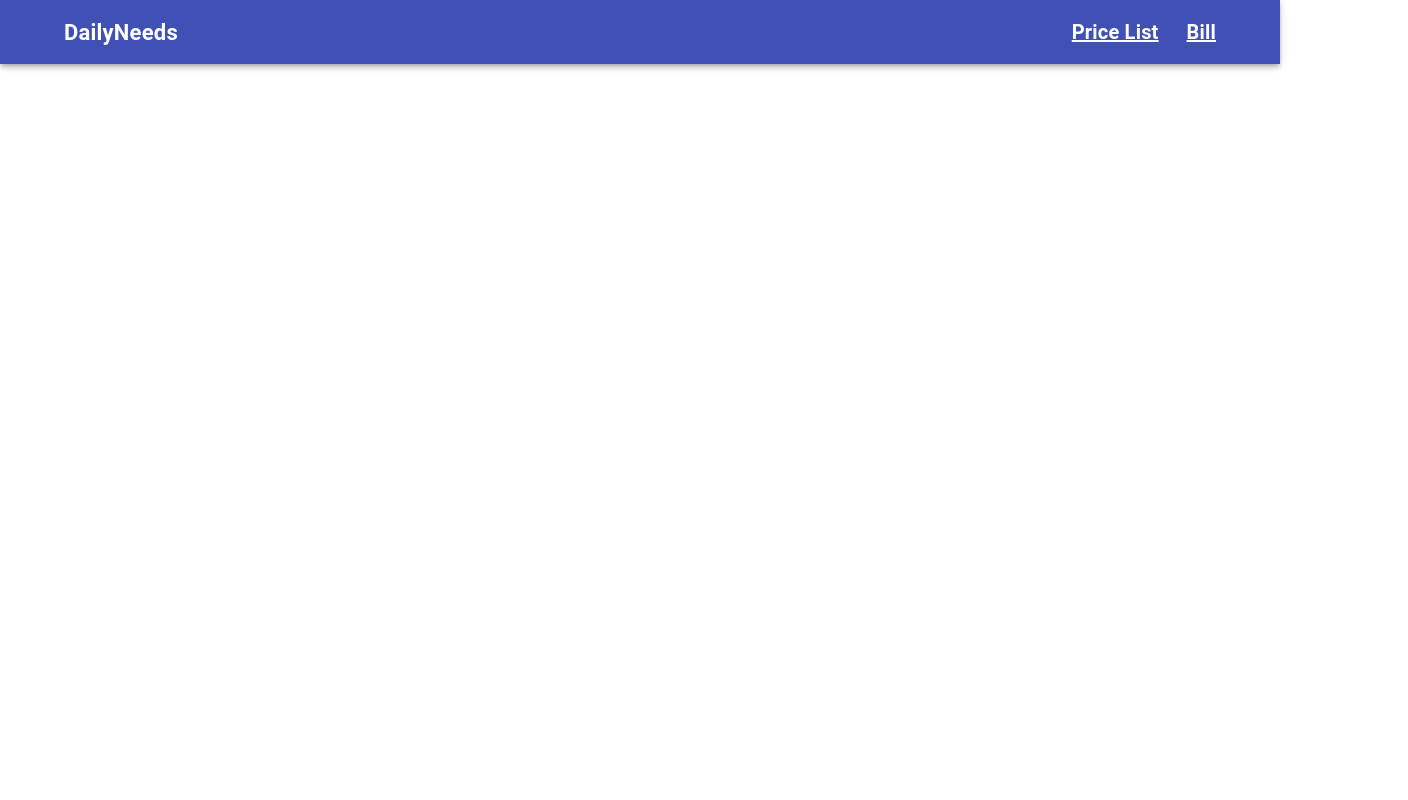
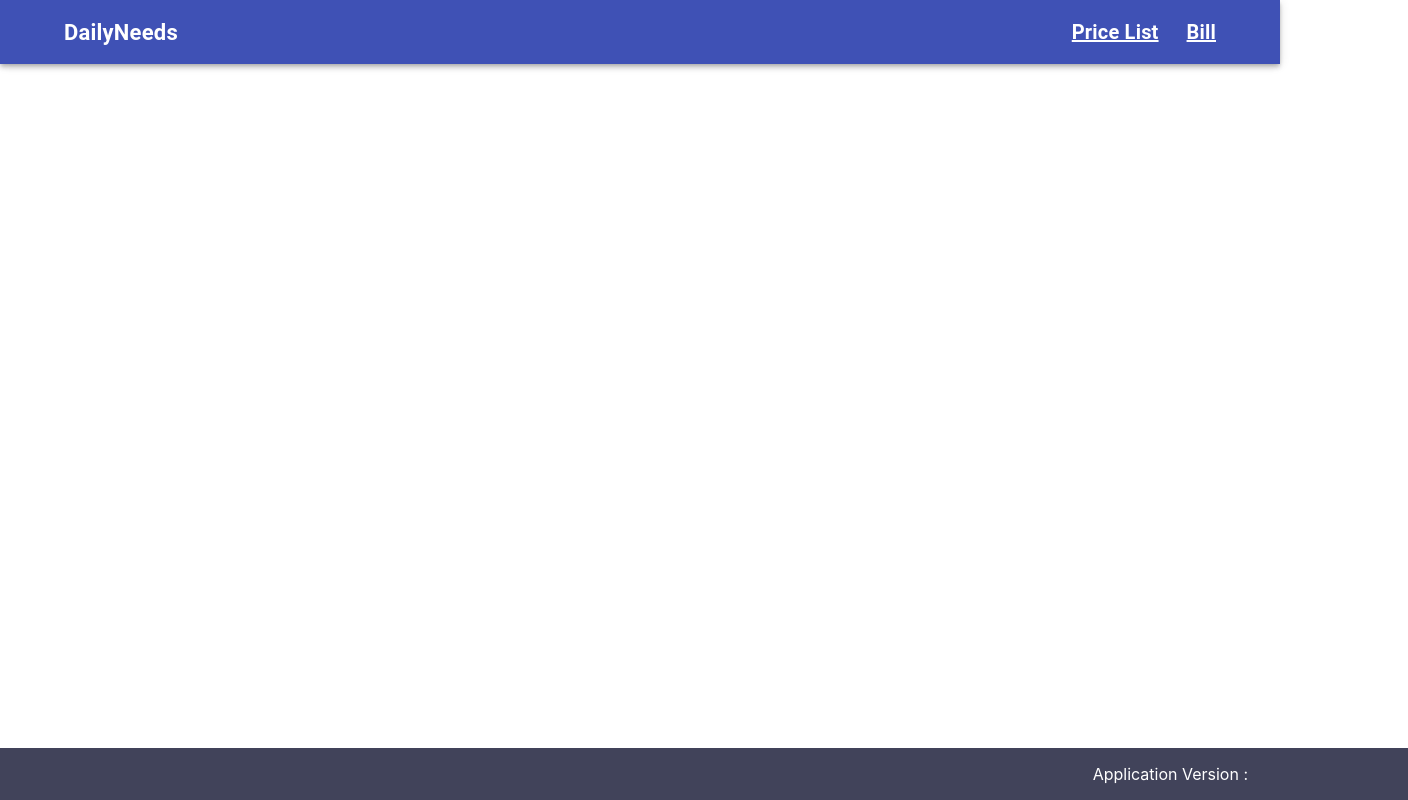
Before and after one commit to sonali-8987/groceryWeb_frontend_repo, a React (Create React App) app: page / in a window 1280 px wide. Shown: the whole page, 1408 px wide, since content can reach past the window. Built offline with nearby package versions, Linux system fonts and the light colour scheme; no server answers.

Commit message:
[Sonali] Add. get current version of app from backened api

```diff
--- a/package.json
+++ b/package.json
@@ -7,6 +7,7 @@
     "@testing-library/jest-dom": "^5.16.5",
     "@testing-library/react": "^13.3.0",
     "@testing-library/user-event": "^13.5.0",
+    "axios": "^0.27.2",
     "react": "^18.2.0",
     "react-dom": "^18.2.0",
     "react-scripts": "5.0.1",
--- a/public/index.html
+++ b/public/index.html
@@ -24,7 +24,7 @@
       work correctly both with client-side routing and a non-root public URL.
       Learn how to configure a non-root public URL by running `npm run build`.
     -->
-    <title>React App</title>
+    <title>Daily Needs</title>
   </head>
   <body>
     <noscript>You need to enable JavaScript to run this app.</noscript>
--- a/src/App.js
+++ b/src/App.js
@@ -1,9 +1,14 @@
 import './App.css';
+import Footer from './components/footer/Footer';
 import Header from './components/header/Header';
 
 function App() {
   return (
+    <>
     <Header />
+    <Footer />
+    </>
+
   );
 }
 
--- /dev/null
+++ b/src/components/footer/Footer.js
@@ -0,0 +1,34 @@
+import { Box } from "@material-ui/core";
+import { React, useEffect, useState } from "react";
+import versionService from "./services/versionService";
+import styles from "./styles/footerStyles";
+
+
+const Footer = () => {
+
+  const classes = styles();
+  const [CurrentVersion, setCurrentVersion] = useState("");
+
+  const fetchCurrentVersion = async () => {
+    try {
+      const response = await versionService.getCurrentVersion();
+      setCurrentVersion(response.CurrentVersion);
+    }
+    catch (e) { }
+  };
+
+  useEffect(() => {
+    fetchCurrentVersion();
+  }, []);
+
+
+  return (
+    <Box className={classes.footer}>
+      <div className={classes.footerText}><p>Application Version : {CurrentVersion}</p></div>
+    </Box>
+
+  );
+
+};
+
+export default Footer;
--- /dev/null
+++ b/src/components/footer/services/apiService.js
@@ -0,0 +1,21 @@
+import axios from 'axios';
+
+const promiseWithErrorHandling = (promise) => {
+    return promise.catch(err => {
+        if (err.response && err.response.status === 500) {
+            window.location.assign("/error");
+            console.log(err)
+
+        } else {
+            throw err;
+        }
+    });
+};
+
+const urls = "http://localhost:8080";
+
+export default {
+    get: async (path) => {
+        return promiseWithErrorHandling(axios.get(`${urls}/${path}`));
+    },
+};
--- /dev/null
+++ b/src/components/footer/services/versionService.js
@@ -0,0 +1,8 @@
+import apiService from "./apiService"
+
+export default {
+    getCurrentVersion: async () => {
+        const response = await apiService.get(`version`);
+        return response.data;
+    }
+}
--- /dev/null
+++ b/src/components/footer/styles/footerStyles.js
@@ -0,0 +1,20 @@
+import { makeStyles } from "@material-ui/core";
+
+export default makeStyles(() => ({
+
+    footer: {
+        padding: "0 4em",
+        background: "#41435A",
+        position: "absolute",
+        bottom: "0",
+        width: "100%",
+        color: "white",
+        textAlign: "center",
+        marginTop: "-50px"
+    },
+
+    footerText: {
+        textAlign: "right",
+        padding: "0 6em",
+    }
+}))
--- a/src/components/header/Header.js
+++ b/src/components/header/Header.js
@@ -29,7 +29,7 @@ const Header = () => {
     };
 
     return (
-        <AppBar>
+        <AppBar className={classes.appbar}>
             <Toolbar className={classes.toolbar}>
                 <Typography className={classes.header}>DailyNeeds</Typography>
                 <div className={classes.pages}>
--- a/src/components/header/styles/headerStyles.js
+++ b/src/components/header/styles/headerStyles.js
@@ -1,6 +1,7 @@
 import { makeStyles } from "@material-ui/core";
 
 export default makeStyles(() => ({
+
     toolbar: {
         display: "flex",
         justifyContent: "space-between",
```
